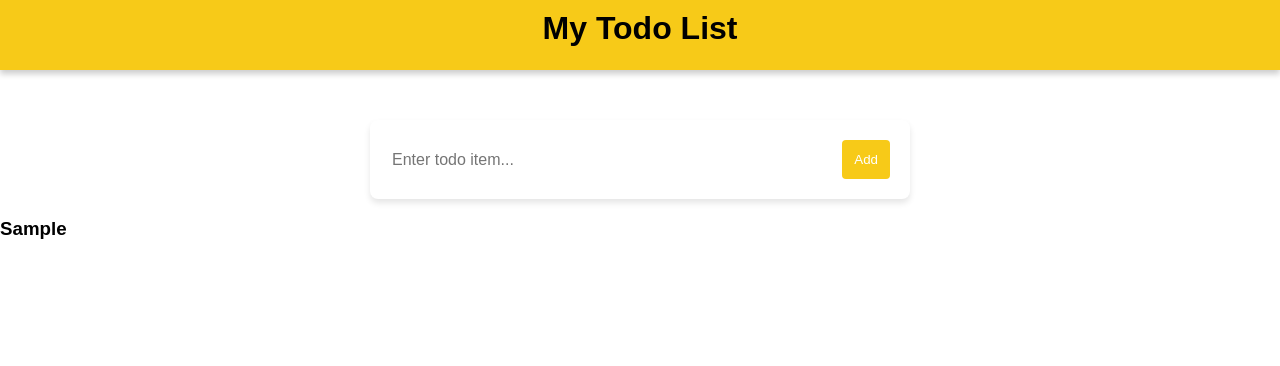
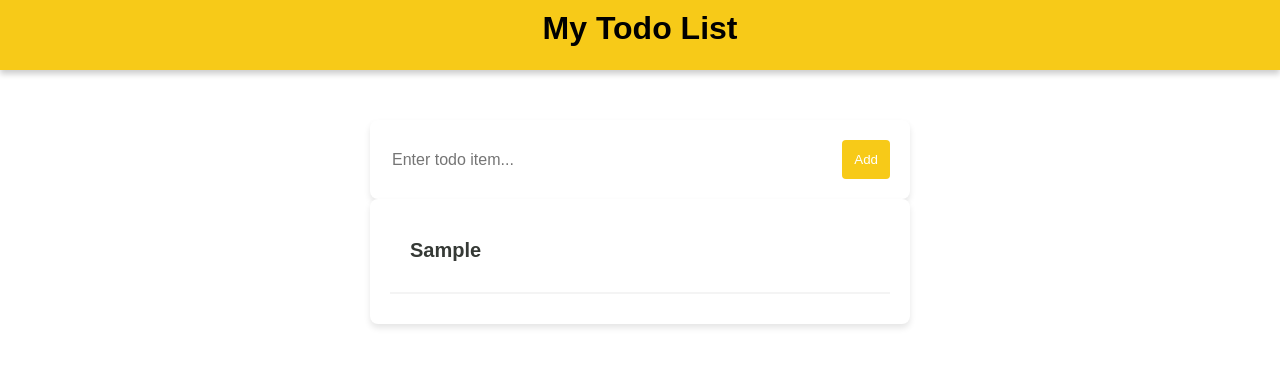
Before and after one commit to claudiahW/reacttodo, a React (Vite) app: page / in a window 1280 px wide. Both pictures are taken after typing "Sample" into the empty fields and a click on the button "Add". Shown: the top 366 px of the page. Built offline with nearby package versions, Linux system fonts and the light colour scheme.

Commit message:
add a hr to separate list items

```diff
--- a/src/components/TodoItem.jsx
+++ b/src/components/TodoItem.jsx
@@ -1,3 +1,9 @@
+import styles from "./todoitem.module.css";
 export default function TodoItem({item}) {
-    return  <h3>{item}</h3>;
-};
+    return  (
+    <div className={styles.item}>
+        <div className={styles.itemName}>{item}</div>
+        <hr className={styles.line} />
+    </div>
+    );
+}
--- a/src/components/TodoList.jsx
+++ b/src/components/TodoList.jsx
@@ -1,7 +1,8 @@
 import TodoItem from "./TodoItem";
+import styles from "./todolist.module.css";
 export default function TodoList({ todos }) {
     return (
-        <div>
+        <div className={styles.list}>
          {todos.map((item) => (
      <TodoItem key={item} item={item} />
       ))}
--- /dev/null
+++ b/src/components/todoitem.module.css
@@ -0,0 +1,14 @@
+.item{
+ width: 500px;
+ color: #353935;
+ font-size: 20px;
+ margin: 0 auto;
+}
+.itemName{
+ font-weight: bold;
+ padding: 20px;
+
+}
+.line{
+    border: 1px solid #f4f4f4;
+}
--- /dev/null
+++ b/src/components/todolist.module.css
@@ -0,0 +1,8 @@
+.list {
+    background-color:white;
+    border-radius: 8px;
+    box-shadow: 0 4px 6px rgba(0, 0, 0, 0.1);
+    width:500px;
+    margin:0 auto;
+    padding:20px;
+}
```
